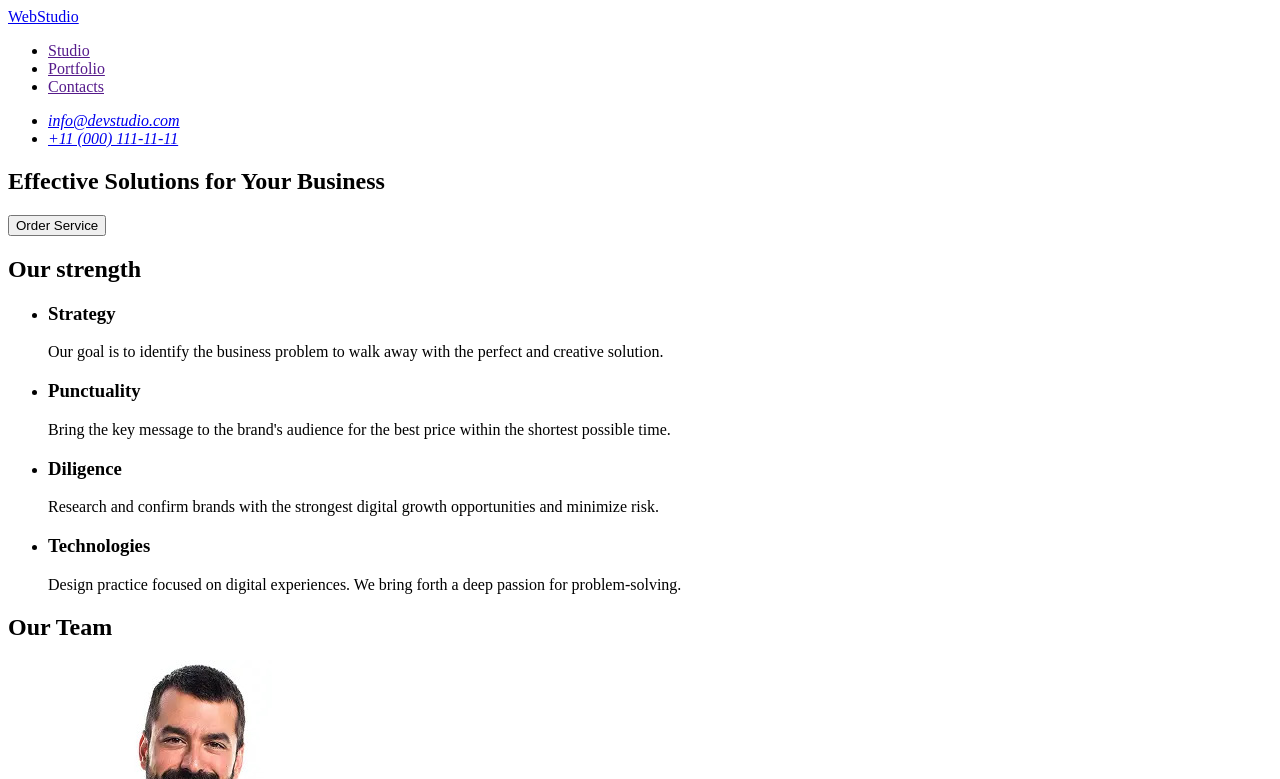
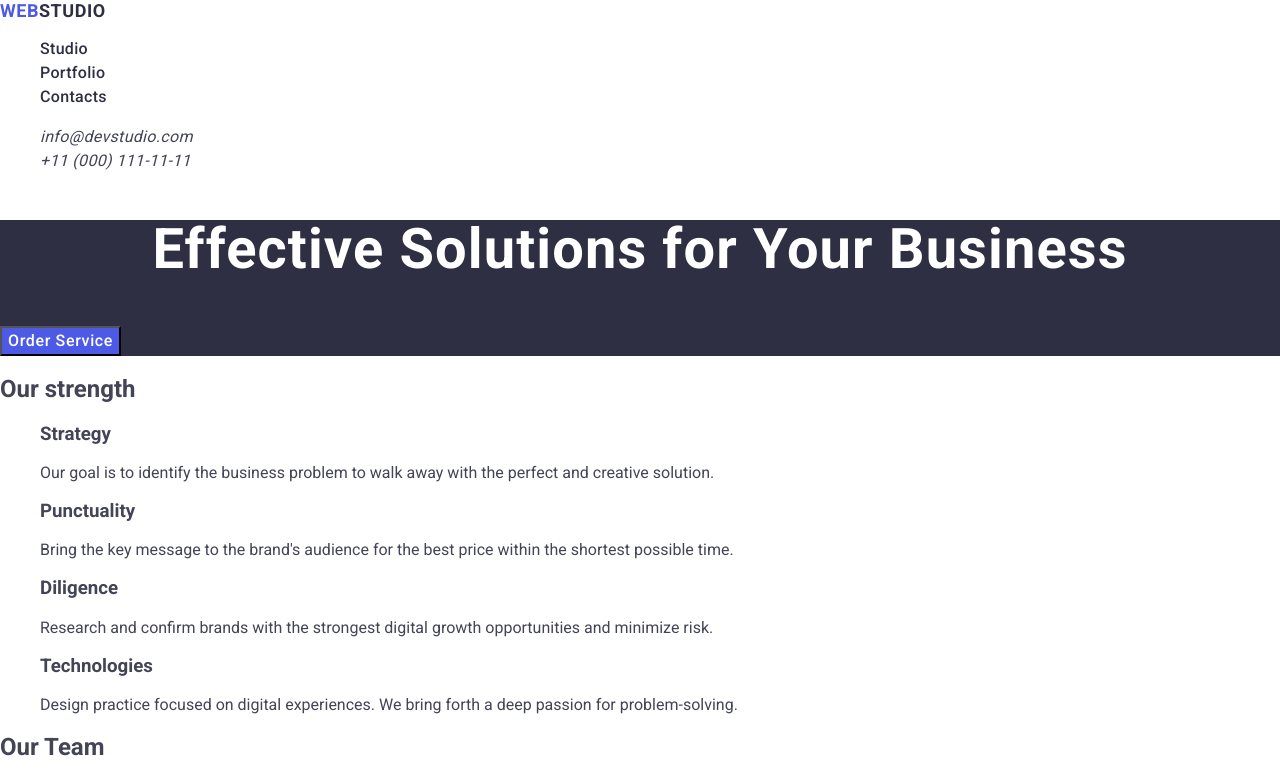
Before and after one commit to daryna-yusikova/goit-markup-hw-02, a plain HTML site: page index.html in a window 1280 px wide. Shown: the top 779 px of the page. Drawn offline with nearby package versions, Linux system fonts and the light colour scheme.

Commit message:
Work in progress css

```diff
--- /dev/null
+++ b/css/styles.css
@@ -0,0 +1,74 @@
+body {
+    font-family: 'Roboto', sans-serif;
+    color: #434455;
+    background-color: #ffffff;
+    margin:0;
+}
+a {
+    text-decoration: none;
+}
+ul, ol {
+    list-style: none;
+}
+
+
+.header-logo {
+    font-weight: 700;
+        font-size: 18px;
+        line-height: 1.16667;
+        letter-spacing: 0.03em;
+        text-transform: uppercase;
+        color: #2e2f42;
+        font-family: inherit
+}
+
+.header-logo-violet {
+    color: #4d5ae5;
+}
+
+.header-nav-manu {
+    font-weight: 500;
+        font-size: 16px;
+        line-height: 1.5;
+        letter-spacing: 0.02em;
+        color: #2e2f42;
+}
+
+.header-contacts-link {
+    font-weight: 400;
+        font-size: 16px;
+        line-height: 1.5;
+        letter-spacing: 0.02em;
+        color: #434455;
+}
+
+.header-contacts-link:hover, .header-contacts-link:focus {
+    color: #404bbf;
+}
+
+.main-hero {
+    background-color: #2e2f42;
+}
+
+.page-title {
+    font-weight: 700;
+        font-size: 56px;
+        line-height: 1.07;
+        letter-spacing: 0.02em;
+        text-align: center;
+        color: #fff;
+}
+
+.hero-button {
+    font-weight: 500;
+        font-size: 16px;
+        line-height: 1.5;
+        letter-spacing: 0.04em;
+        color: #fff;
+    background-color: #4d5ae5;
+    font-family: inherit;
+}
+
+.hero-button:hover, .hero-button:focus {
+   background-color: #404bbf;
+}
--- a/index.html
+++ b/index.html
@@ -4,31 +4,62 @@
     <meta charset="UTF-8" />
     <meta name="viewport" content="width=device-width, initial-scale=1.0" />
     <title>Web Studio</title>
+    <link
+      rel="stylesheet"
+      href="https://cdnjs.cloudflare.com/ajax/libs/modern-normalize/3.0.1/modern-normalize.min.css"
+      integrity="sha512-q6WgHqiHlKyOqslT/lgBgodhd03Wp4BEqKeW6nNtlOY4quzyG3VoQKFrieaCeSnuVseNKRGpGeDU3qPmabCANg=="
+      crossorigin="anonymous"
+      referrerpolicy="no-referrer"
+    />
+    <link rel="preconnect" href="https://fonts.googleapis.com" />
+    <link rel="preconnect" href="https://fonts.gstatic.com" crossorigin />
+    <link
+      href="https://fonts.googleapis.com/css2?family=Raleway:wght@700&family=Roboto:wght@400;500;700&display=swap"
+      rel="stylesheet"
+    />
+    <link rel="stylesheet" href="./css/styles.css" />
   </head>
   <body>
-    <header>
-      <nav>
-        <a href="./index.html">WebStudio</a>
-        <ul>
-          <li><a href="">Studio</a></li>
-          <li><a href="">Portfolio</a></li>
-          <li><a href="">Contacts</a></li>
+    <header class="page-header">
+      <nav class="header-nav">
+        <a href="./index.html" class="header-logo"
+          ><span class="header-logo-violet">Web</span>Studio</a
+        >
+        <ul class="header-nav-list">
+          <li class="header-nav-item">
+            <a href="" class="header-nav-manu">Studio</a>
+          </li>
+          <li class="header-nav-item">
+            <a href="" class="header-nav-manu">Portfolio</a>
+          </li>
+          <li class="header-nav-item">
+            <a href="" class="header-nav-manu">Contacts</a>
+          </li>
         </ul>
       </nav>
-      <address>
-        <ul>
-          <li><a href="mailto:info@devstudio.com">info@devstudio.com</a></li>
-          <li><a href="tel:+110001111111">+11 (000) 111-11-11</a></li>
+      <address class="header-contacts">
+        <ul class="header-contacts-list">
+          <li class="header-contacts-item">
+            <a href="mailto:info@devstudio.com" class="header-contacts-link"
+              >info@devstudio.com</a
+            >
+          </li>
+          <li class="header-contacts-item">
+            <a href="tel:+110001111111" class="header-contacts-link"
+              >+11 (000) 111-11-11</a
+            >
+          </li>
         </ul>
       </address>
     </header>
-    <main>
-      <section>
-        <h1>Effective Solutions for Your Business</h1>
-        <button type="button">Order Service</button>
+    <main class="page-main">
+      <section class="main-hero">
+        <h1 class="page-title">Effective Solutions for Your Business</h1>
+        <button type="button" class="hero-button">Order Service</button>
       </section>
-      <section>
-        <h2>Our strength</h2>
+
+      <section class="main-our-strength">
+        <h2 class="main">Our strength</h2>
         <ul>
           <li>
             <h3>Strategy</h3>
@@ -101,6 +132,66 @@
           </li>
         </ul>
       </section>
+
+      <section>
+        <h2>Our Portfolio</h2>
+        <ul>
+          <li>
+            <img
+              src="./images/our-portfolio-1.jpg"
+              alt="Screenshots of banking app"
+              width="360"
+            />
+            <h3>Banking App</h3>
+            <p>App</p>
+          </li>
+          <li>
+            <img
+              src="./images/our-portfolio-2.jpg"
+              alt="Paying with apple pay"
+              width="360"
+            />
+            <h3>Cashless Payment</h3>
+            <p>Marketing</p>
+          </li>
+          <li>
+            <img
+              src="./images/our-portfolio-3.jpg"
+              alt="Laptop and smartphone"
+              width="360"
+            />
+            <h3>Meditation App</h3>
+            <p>App</p>
+          </li>
+          <li>
+            <img
+              src="./images/our-portfolio-4.jpg"
+              alt="Hands on a stering weel"
+              width="360"
+            />
+            <h3>Taxi Service</h3>
+            <p>Marketing</p>
+          </li>
+          <li>
+            <img
+              src="./images/our-portfolio-5.jpg"
+              alt="5 phones with different wallpaper illustrations"
+              width="360"
+            />
+            <h3>Screen Illustrations</h3>
+            <p>Design</p>
+          </li>
+          <li>
+            <img
+              src="./images/our-portfolio-6.jpg"
+              alt="Girl in sunglasses and orange sweater looking at phone and smiling"
+              width="360"
+            />
+            <h3>Online Courses</h3>
+            <p>Marketing</p>
+          </li>
+        </ul>
+      </section>
     </main>
     <footer>
       <a href="./index.html">WebStudio</a>
```
Also changed, not shown: images/our-portfolio-1.jpg (added), images/our-portfolio-2.jpg (added), images/our-portfolio-3.jpg (added), images/our-portfolio-4.jpg (added), images/our-portfolio-5.jpg (added), images/our-portfolio-6.jpg (added).
